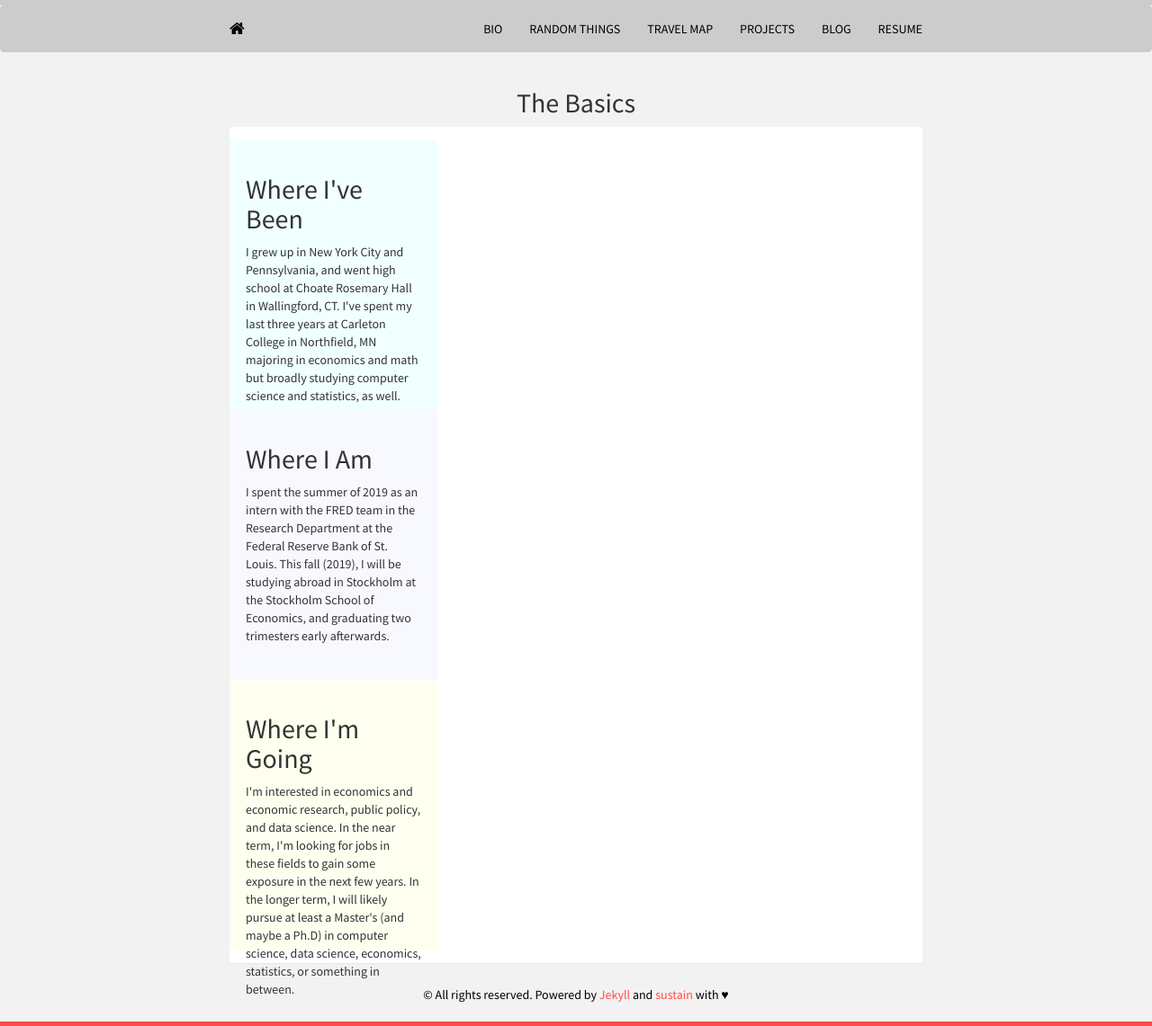
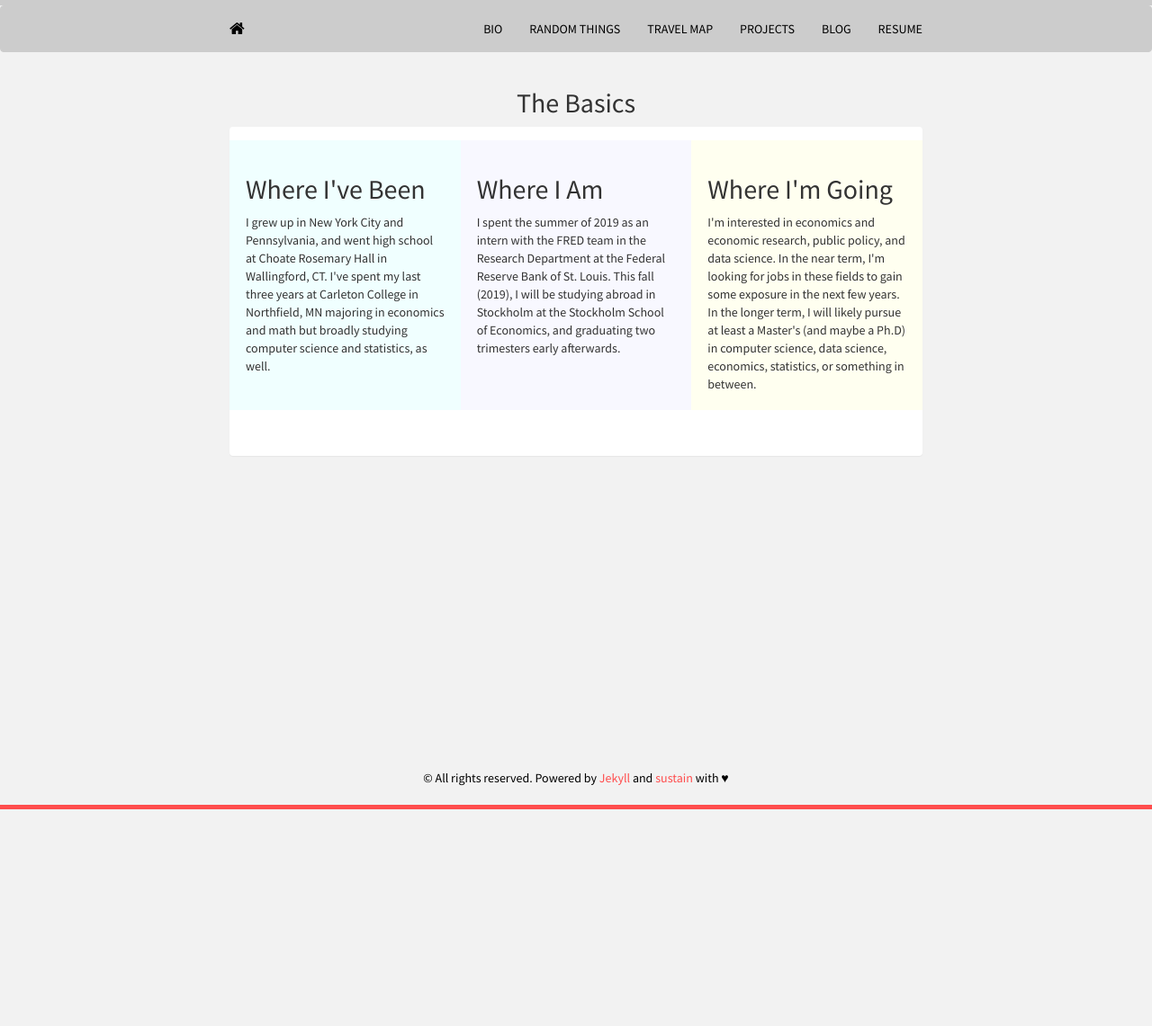
Before and after one commit to mrkaye97/mrkaye97.github.io, a Jekyll site: the page built from bio.html, in a window 1280 px wide. Shown: the whole page at 90% size. Built offline with Jekyll 4.4.1, drawn with Linux system fonts in a browser that asks for light colours; nearby versions of some CDN libraries; after the commit the page ends 900 px from its top, so only the background shows below that.

Commit message:
Update bio.html

```diff
--- a/bio.html
+++ b/bio.html
@@ -23,8 +23,8 @@ Title: Bio
 
 /* Create three equal columns that floats next to each other */
 .column {
-  float: none;
-  width: 30%;
+  float: left;
+  width: 33.33%;
   padding: 18px;
   height: 300px; /* Should be removed. Only for demonstration */
   vertical-align: middle;
@@ -32,6 +32,7 @@ Title: Bio
 
 /* Clear floats after the columns */
 .row:after {
+  padding: 18px;
   content: "";
   display: table;
   clear: both;
```
